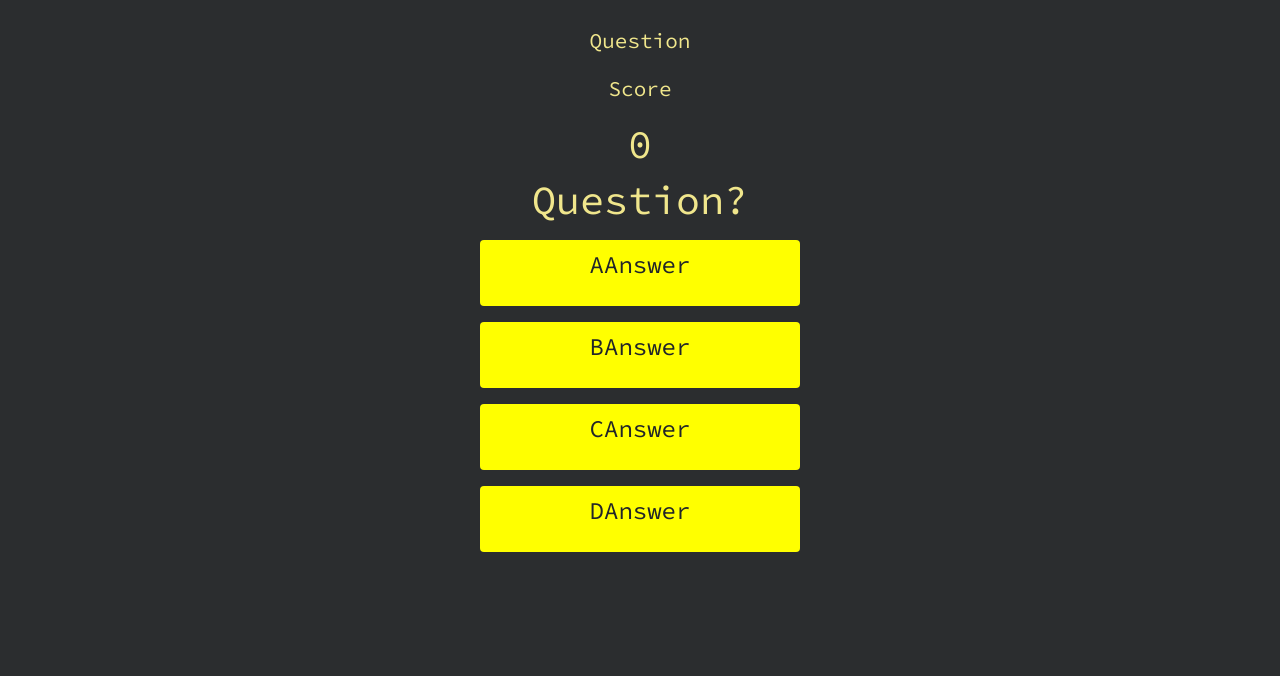
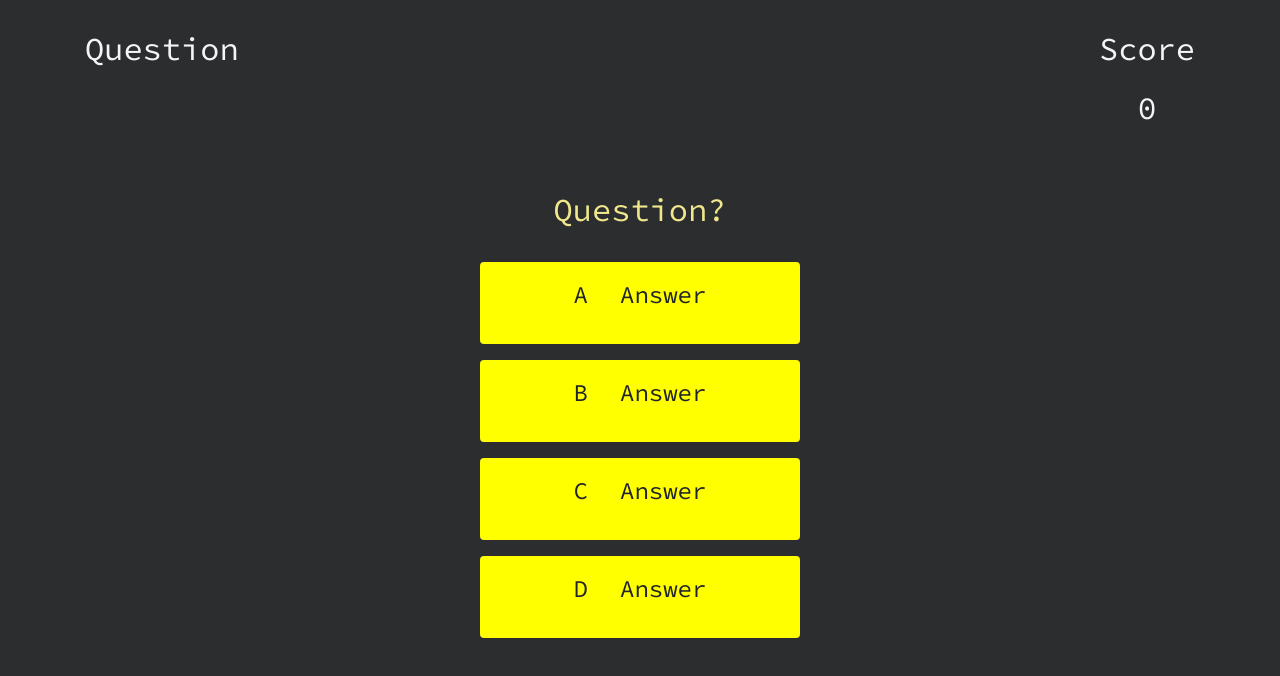
Before and after one commit to barbirm/Quizzo, a plain HTML site: page quiz.html in a window 1280 px wide. Drawn offline with nearby package versions, Linux system fonts and the light colour scheme.

Commit message:
Styled the quiz page.

```diff
--- a/assets/css/style.css
+++ b/assets/css/style.css
@@ -43,7 +43,59 @@ h3 {
     color: khaki;
 }
 
-/*-------------------------------------------------------------------------------------------------------------------------*/
+/*-----------------------------------------------------------------------------------------------------------------------------------*/
+
+/*Quiz Page -------------------------------------------------------------------------------------------------------------------------*/
+
+/* Score area*/
+#hud {
+    display: flex;
+    justify-content: space-between;
+    color: whitesmoke;
+}
+
+.hud-prefix {
+    font-size: 2rem;
+}
+
+.hud-main-text {
+    font-size: 2rem;
+    margin-bottom: 2rem;
+}
+
+
+
+
+/*Question area*/
+
+#question {
+    margin: 2rem 0;
+}
+
+.answer-container:hover {
+    cursor: pointer;
+    transform: scale(1);
+    transform: transform 100ms;
+}
+
+.answer-prefix {
+    padding: 0.5rem 1rem;
+
+}
+
+.answer {
+    padding: 0.5rem 1rem;
+}
+
+.correct {
+    background: greenyellow
+}
+
+.incorrect {
+    background: red
+}
+
+/*-----------------------------------------------------------------------------------------------------------------------------------*/
 
 /*Found the code for this self-invoking CSS animation here: https://stackoverflow.com/questions/11679567/using-css-for-a-fade-in-effect-on-page-load */
 
--- a/quiz.html
+++ b/quiz.html
@@ -16,15 +16,12 @@
 </head>
 <body>
     <div class="container">
-        <div id="game" class="">
+        <div id="game" class="justify-center flex-column">
             <div id="hud">
-                <div class="hud-item mx-auto">
+                <div class="hud-item">
                     <p id="progressText" class="hud-prefix">
                         Question
                     </p>
-                    <div id="progressBar">
-                        <div id="progressBarFull"></div>
-                    </div>
                 </div>
                 <div class="hud-item">
                     <p class="hud-prefix">
@@ -35,7 +32,7 @@
                     </h1>
                 </div>
             </div>
-            <h1 id="question">Question?</h1>
+            <h2 id="question" class="col-12 row d-flex justify-content-center mx-auto">Question?</h1>
             <div class="answer-container btn col-12 row d-flex justify-content-center mx-auto">
                 <p class="answer-prefix">A</p>
                 <p class="answer" data-number="1">Answer</p>
```
